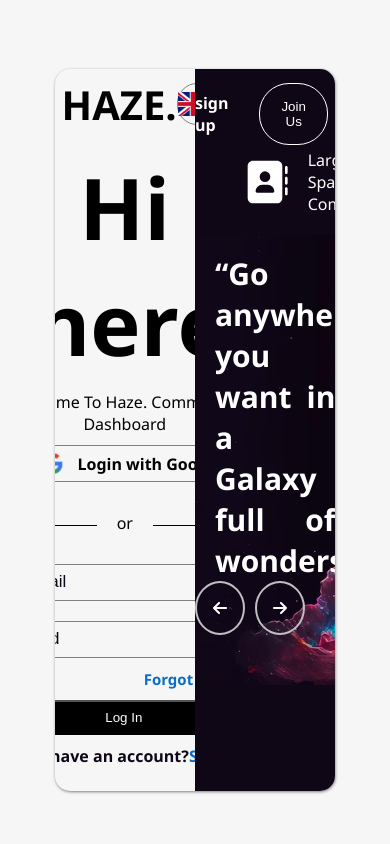
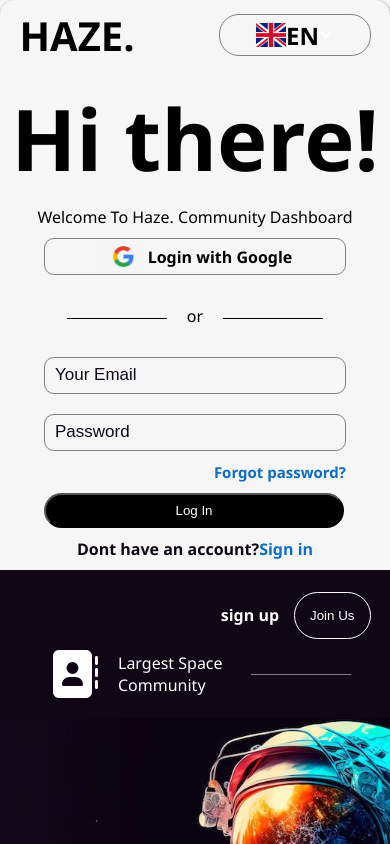
Before and after one commit to Melvin-Emmanuel/astronaut-design, a plain HTML site: page index.html in a window 390 px wide. Shown: the top 844 px of the page. Drawn offline with Linux system fonts and the light colour scheme; a web font is replaced by a local one.

Commit message:
mobile responsivenes  done

```diff
--- a/index.html
+++ b/index.html
@@ -9,6 +9,7 @@
     <style>
       @import url("https://fonts.cdnfonts.com/css/segoe-ui-4");
     </style>
+    <link rel="stylesheet" href="./mobile.css">
   </head>
   <body>
     <div class="majorContainer">
@@ -64,6 +65,7 @@
         </div>
       </div>
       <div class="card2">
+
         <div class="header2">
           <h2>sign up</h2>
           <button>Join Us</button>
@@ -90,7 +92,6 @@
           </div>
           <div class="line"></div>
         </div>
-
         <div class="bigImageHolder">
             <q>Go anywhere you want in a <br> Galaxy full of wonders!</q>
             <div class="arrowCont">
@@ -100,5 +101,11 @@
         </div>
       </div>
     </div>
+    <br>
+    <br>
+    <br>
+    <br>
+    <br>
+    <br>
   </body>
 </html>
--- /dev/null
+++ b/mobile.css
@@ -0,0 +1,28 @@
+@media screen and (max-width:425px) {
+    .majorContainer{
+        flex-direction: column;
+        overflow: scroll;
+        width: 100%;
+        margin-top: 0;
+
+
+    }
+    .card1,.card2{
+        width: 100%;
+
+
+
+    }
+    .card1{
+         margin-bottom: 10px;
+    }
+    body{
+        width: 100%;
+        align-items: flex-start;
+        margin: 0;
+        padding: 0;
+
+
+    }
+
+}
--- a/style.css
+++ b/style.css
@@ -1,6 +1,6 @@
 body {
   font-family: "Segoe UI", sans-serif;
-  height: 90vh;
+  min-height: 100vh;
   width: 80%;
   display: flex;
   justify-content: center;
@@ -20,6 +20,7 @@
     width: 90%;
     box-shadow: 0.5px 1px 3px rgb(127, 127, 127);
     border-radius: 15px;
+
     overflow: hidden;
     margin-top: 100px;
 
```
